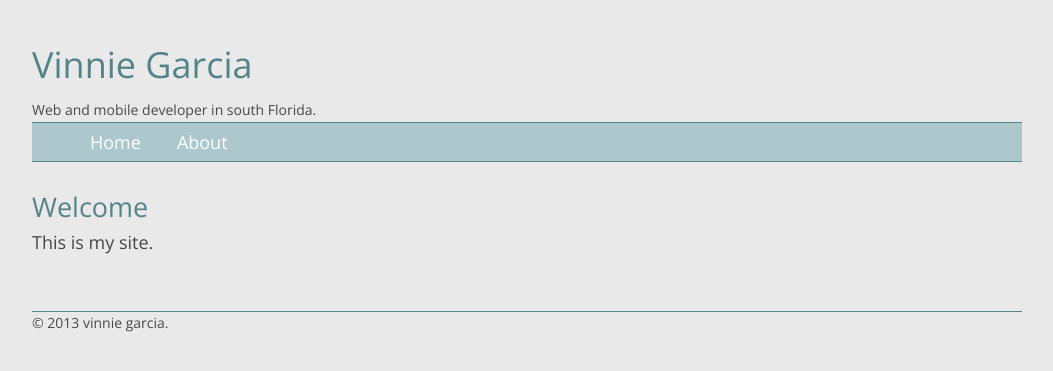
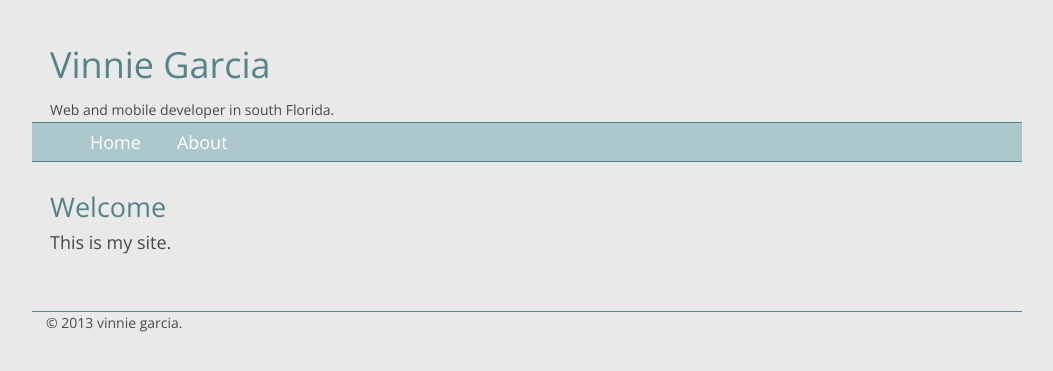
Before and after one commit to vinniegarcia/vinniegarcia.github.com, a Jekyll site: the page built from index.md, in a window 1280 px wide. Shown: the top 371 px of the page, without its empty margins (113-1166 px from the left). Built offline with Jekyll 4.4.1, drawn with Linux system fonts in a browser that asks for light colours; Markdown is read by kramdown in place of the engine named in the settings.

Commit message:
creating gutters

```diff
--- a/css/main.css
+++ b/css/main.css
@@ -41,6 +41,7 @@ a:hover {
 }
 
 header {
+  padding-left: 1em;
   margin-top: 2em;
   overflow: auto;
 }
@@ -94,6 +95,7 @@ nav ul a:hover {
 }
 
 #main {
+  padding: 0 5em 0 1em;
   margin-bottom: 3em;
 }
 
@@ -107,6 +109,7 @@ nav ul a:hover {
 }
 
 footer {
+  padding-left: 1em;
   font-size: 14px;
   border-top: 1px solid #55838a;
 }
--- a/less/main.less
+++ b/less/main.less
@@ -83,7 +83,7 @@ a {
 	}
 }
 header {
-
+	padding-left: 1em;
 	overflow: auto;
 	margin-top: 2em;
 	* {
@@ -116,6 +116,7 @@ nav {
 }
 #main {
 	margin-bottom: 3em;
+	padding: 0 5em 0 1em;
 	h1, h2, h3, h4, h5, h6 {
 		margin-bottom: 0;
 	}
@@ -123,6 +124,7 @@ nav {
 footer {
 	border-top: 1px solid @darkerBlue;
 	font-size: @smallFontSize;
+	padding-left: 1em;
 }
 p {
 	margin: 0 0 1.5em;
```
